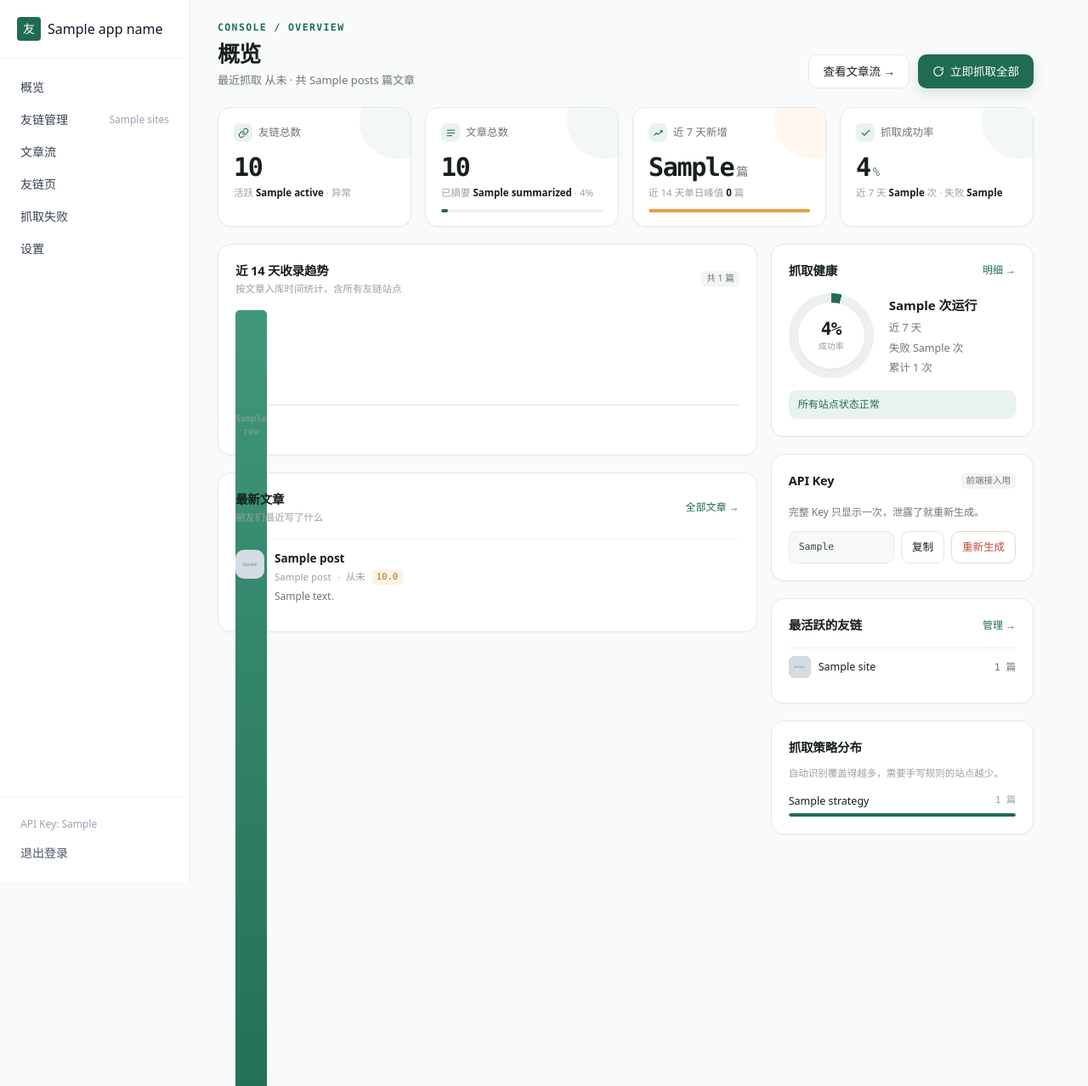
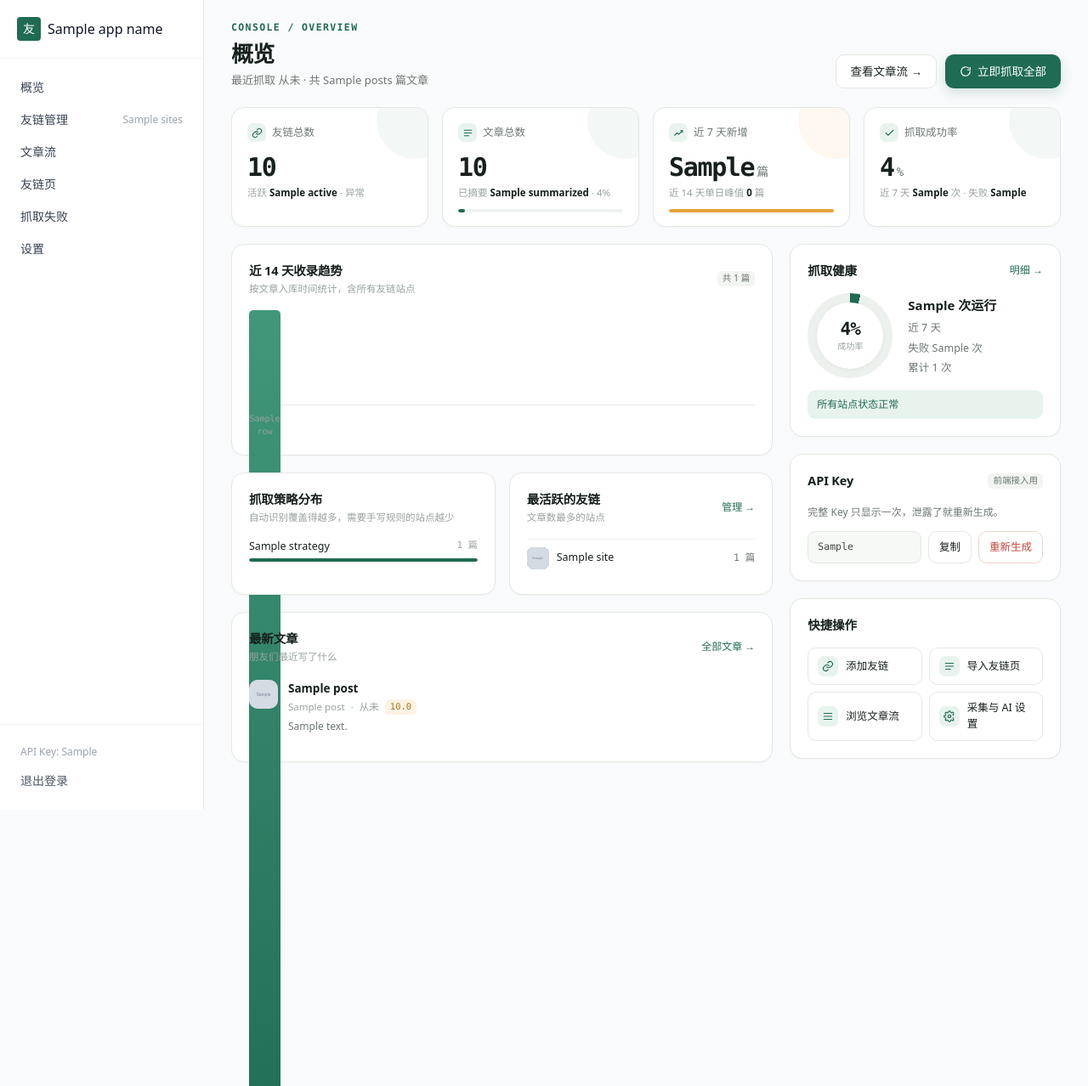
Before and after one commit to penndu/ducircle, a FastAPI app: template web/templates/dashboard.html in a window 1280 px wide. Shown: the top 1278 px of the page at 85% size. Run offline with FastAPI, Linux system fonts and the light colour scheme; the template is opened without the code that fills it: most values are stand-ins (such as "Sample title", 1, 10 or a date in 2020); grey boxes marked "Sample" are stand-in pictures; data that the repository does not hold is empty; parts of the project's set-up code (start-up, migrations or seed data) failed here and were passed over; some libraries are stand-ins or nearby versions.

Commit message:
fix: 后台内容区放宽并重排概览栅格，消除右侧空白

```diff
--- a/web/templates/base.html
+++ b/web/templates/base.html
@@ -18,6 +18,18 @@
     body { -webkit-font-smoothing: antialiased; }
     /* 表格在窄屏可横向滚动，不撑破布局 */
     .table-scroll { overflow-x: auto; -webkit-overflow-scrolling: touch; }
+    /* 列表页：窄屏单列，宽屏双列。
+       内容区放宽后，单列会让卡片拉得过宽、行内留白稀疏。 */
+    .list-grid { display: grid; grid-template-columns: 1fr; gap: .5rem; }
+    @media (min-width: 1180px) {
+      .list-grid { grid-template-columns: repeat(2, minmax(0, 1fr)); gap: .75rem; }
+      .list-grid-3 { grid-template-columns: repeat(3, minmax(0, 1fr)); }
+    }
+    @media (min-width: 1680px) {
+      .list-grid-3 { grid-template-columns: repeat(3, minmax(0, 1fr)); }
+    }
+    /* 设置页这类表单保持单列但限宽，避免行拉太长 */
+    .form-narrow { max-width: 760px; }
   </style>
   {% block head_extra %}{% endblock %}
 </head>
--- a/web/templates/dashboard.html
+++ b/web/templates/dashboard.html
@@ -45,6 +45,8 @@
 .ds-kpi-num small{font-size:14px;color:var(--ds-muted);margin-left:3px;font-weight:500}
 .ds-kpi-foot{font-size:11.5px;color:var(--ds-faint);position:relative;z-index:1}
 .ds-kpi-foot b{color:var(--ds-ink);font-weight:600}
+.ds-kpis{display:grid;grid-template-columns:repeat(2,minmax(0,1fr));gap:.75rem}
+@media(min-width:768px){.ds-kpis{grid-template-columns:repeat(4,minmax(0,1fr));gap:1rem}}
 .ds-track{height:4px;border-radius:4px;background:#eef2ee;overflow:hidden;margin-top:10px;position:relative;z-index:1}
 .ds-track i{display:block;height:100%;border-radius:4px;background:var(--ds-brand)}
 .ds-track.warn i{background:var(--ds-accent)}
@@ -88,10 +90,38 @@
 .ds-empty h2{font-size:16px;font-weight:630;margin:0 0 8px}
 .ds-empty p{font-size:13px;color:var(--ds-muted);max-width:400px;margin:0 auto 20px;line-height:1.8}
 .ds-strategy{font-size:12.5px}
-.ds-strategy-row{margin-bottom:11px}
+.ds-strategy-row{margin-bottom:0}
 .ds-strategy-row:last-child{margin-bottom:0}
 .ds-strategy-label{display:flex;justify-content:space-between;gap:8px;margin-bottom:5px;color:var(--ds-ink)}
 .ds-strategy-label span:last-child{color:var(--ds-faint);font-family:var(--mono);font-size:11px}
+
+/* 12 栅格：左 8 右 4。之前用 lg:grid-cols-3 + col-span-2，
+   右侧固定 1/3 宽，在宽屏下显得窄而长。 */
+.ds-grid{display:grid;grid-template-columns:1fr;gap:1rem}
+@media(min-width:1100px){
+  .ds-grid{grid-template-columns:minmax(0,2fr) minmax(300px,1fr);gap:1.25rem}
+}
+/* 趋势 + 策略这一对并排，避免左右不等高留下空白 */
+.ds-pair{display:grid;grid-template-columns:1fr;gap:1rem;align-items:stretch}
+@media(min-width:760px){
+  .ds-pair{grid-template-columns:1fr 1fr}
+}
+/* 策略卡的行分布撑满卡片高度，不在底部留一段空 */
+.ds-strategy{display:flex;flex-direction:column}
+.ds-strategy-body{flex:1;display:flex;flex-direction:column;justify-content:flex-start;gap:14px}
+/* 最新文章在宽屏下双列，左栏变矮，与右栏高度更接近 */
+.ds-posts{display:grid;grid-template-columns:1fr;gap:0 1.5rem}
+@media(min-width:1400px){
+  .ds-posts{grid-template-columns:repeat(2,minmax(0,1fr))}
+  .ds-posts .ds-post{border-top:1px solid #f1f4f0}
+  .ds-posts .ds-post:nth-child(-n+2){border-top:0;padding-top:2px}
+}
+.ds-quick{display:grid;grid-template-columns:1fr 1fr;gap:8px}
+.ds-quick-link{display:flex;align-items:center;gap:9px;font-size:12.5px;color:var(--ds-ink-2);
+  border:1px solid var(--ds-line);border-radius:10px;padding:9px 11px;transition:background .18s,border-color .18s}
+.ds-quick-link:hover{background:var(--ds-brand-soft);border-color:#d5e9de;color:var(--ds-brand-dark)}
+.ds-quick-ic{width:24px;height:24px;border-radius:7px;background:var(--ds-brand-soft);color:var(--ds-brand);
+  display:grid;place-items:center;flex-shrink:0}
 </style>
 {% endblock %}
 
@@ -137,7 +167,7 @@
   {% endif %}
 
   {# ---- 核心指标 ---- #}
-  <div class="grid grid-cols-2 lg:grid-cols-4 gap-3 md:gap-4">
+  <div class="ds-kpis">
     <div class="ds-card ds-kpi">
       <div class="ds-kpi-label">
         <span class="ds-kpi-ic"><svg width="13" height="13" viewBox="0 0 24 24" fill="none" stroke="currentColor" stroke-width="2" stroke-linecap="round"><path d="M10 13a5 5 0 007.5.5l3-3a5 5 0 00-7-7l-1.7 1.7"/><path d="M14 11a5 5 0 00-7.5-.5l-3 3a5 5 0 007 7l1.7-1.7"/></svg></span>
@@ -179,9 +209,10 @@
     </div>
   </div>
 
-  <div class="grid grid-cols-1 lg:grid-cols-3 gap-4 mt-4 md:mt-5">
+  {# ---- 主区：左 8 / 右 4（12 栅格） ---- #}
+  <div class="ds-grid mt-4 md:mt-5">
     {# ---- 左栏 ---- #}
-    <div class="lg:col-span-2 space-y-4 md:space-y-5">
+    <div class="ds-col-main space-y-4 md:space-y-5">
 
       <section class="ds-card">
         <div class="ds-card-head">
@@ -203,6 +234,57 @@
         </div>
       </section>
 
+      {# 趋势与策略并排：宽屏下这一对高度接近，不再留出空白 #}
+      <div class="ds-pair">
+        <section class="ds-card ds-strategy">
+          <div class="ds-card-head">
+            <div>
+              <h2 class="ds-card-title">抓取策略分布</h2>
+              <p class="ds-card-note">自动识别覆盖得越多，需要手写规则的站点越少</p>
+            </div>
+          </div>
+          {% if strategy_rows %}
+          {% set max_count = strategy_rows[0][1] %}
+          <div class="ds-strategy-body">
+          {% for strategy, count in strategy_rows %}
+          <div class="ds-strategy-row">
+            <div class="ds-strategy-label">
+              <span>{{ strategy | replace('fingerprint:', '框架识别 · ') }}</span>
+              <span>{{ count }} 篇</span>
+            </div>
+            <div class="ds-track" style="margin-top:0"><i style="width:{{ (count / max_count * 100) | round | int }}%"></i></div>
+          </div>
+          {% endfor %}
+          </div>
+          {% else %}
+          <p style="font-size:12.5px;color:var(--ds-faint);margin:0">还没有抓取记录。</p>
+          {% endif %}
+        </section>
+
+        <section class="ds-card">
+          <div class="ds-card-head">
+            <div>
+              <h2 class="ds-card-title">最活跃的友链</h2>
+              <p class="ds-card-note">文章数最多的站点</p>
+            </div>
+            <a class="ds-card-action" href="/web/sites">管理 →</a>
+          </div>
+          {% if insights.top_sites %}
+          {% for site in insights.top_sites %}
+          <div class="ds-list-row">
+            <span class="ds-avatar">
+              {% if site.avatar %}<img src="{{ site.avatar }}" alt="" loading="lazy">{% else %}{{ site.name[0] }}{% endif %}
+            </span>
+            <a class="ds-list-row-name" href="{{ site.url }}" target="_blank" rel="noopener noreferrer">{{ site.name }}</a>
+            <span class="ds-list-row-num">{{ site.count }} 篇</span>
+          </div>
+          {% endfor %}
+          {% else %}
+          <p style="font-size:12.5px;color:var(--ds-faint);margin:0">添加友链后这里会显示排行。</p>
+          {% endif %}
+        </section>
+      </div>
+
       <section class="ds-card">
         <div class="ds-card-head">
           <div>
@@ -213,6 +295,7 @@
         </div>
 
         {% if insights.recent_posts %}
+          <div class="ds-posts">
           {% for post in insights.recent_posts %}
           <div class="ds-post">
             <div class="ds-avatar">
@@ -234,6 +317,7 @@
             </div>
           </div>
           {% endfor %}
+          </div>
         {% else %}
         <div style="text-align:center;padding:34px 10px;color:var(--ds-faint);font-size:13px">
           还没有文章。添加友链后点右上角「立即抓取全部」就会有了。
@@ -243,7 +327,7 @@
     </div>
 
     {# ---- 右栏 ---- #}
-    <aside class="space-y-4 md:space-y-5">
+    <aside class="ds-col-side space-y-4 md:space-y-5">
 
       <section class="ds-card">
         <div class="ds-card-head"><h2 class="ds-card-title">抓取健康</h2>
@@ -310,40 +394,36 @@
         </div>
       </section>
 
-      {% if insights.top_sites %}
+      {# 快捷入口：右栏底部原本空着，补上常用操作 #}
       <section class="ds-card">
-        <div class="ds-card-head"><h2 class="ds-card-title">最活跃的友链</h2>
-          <a class="ds-card-action" href="/web/sites">管理 →</a></div>
-        {% for site in insights.top_sites %}
-        <div class="ds-list-row">
-          <span class="ds-avatar">
-            {% if site.avatar %}<img src="{{ site.avatar }}" alt="" loading="lazy">{% else %}{{ site.name[0] }}{% endif %}
-          </span>
-          <a class="ds-list-row-name" href="{{ site.url }}" target="_blank" rel="noopener noreferrer">{{ site.name }}</a>
-          <span class="ds-list-row-num">{{ site.count }} 篇</span>
+        <div class="ds-card-head"><h2 class="ds-card-title">快捷操作</h2></div>
+        <div class="ds-quick">
+          <a href="/web/sites" class="ds-quick-link">
+            <span class="ds-quick-ic">
+              <svg width="14" height="14" viewBox="0 0 24 24" fill="none" stroke="currentColor" stroke-width="2" stroke-linecap="round"><path d="M10 13a5 5 0 007.5.5l3-3a5 5 0 00-7-7l-1.7 1.7"/><path d="M14 11a5 5 0 00-7.5-.5l-3 3a5 5 0 007 7l1.7-1.7"/></svg>
+            </span>
+            <span>添加友链</span>
+          </a>
+          <a href="/web/link-pages" class="ds-quick-link">
+            <span class="ds-quick-ic">
+              <svg width="14" height="14" viewBox="0 0 24 24" fill="none" stroke="currentColor" stroke-width="2" stroke-linecap="round"><path d="M4 6h16M4 12h16M4 18h10"/></svg>
+            </span>
+            <span>导入友链页</span>
+          </a>
+          <a href="/web/posts" class="ds-quick-link">
+            <span class="ds-quick-ic">
+              <svg width="14" height="14" viewBox="0 0 24 24" fill="none" stroke="currentColor" stroke-width="2" stroke-linecap="round"><path d="M4 6h16M4 12h16M4 18h16"/></svg>
+            </span>
+            <span>浏览文章流</span>
+          </a>
+          <a href="/web/settings" class="ds-quick-link">
+            <span class="ds-quick-ic">
+              <svg width="14" height="14" viewBox="0 0 24 24" fill="none" stroke="currentColor" stroke-width="2" stroke-linecap="round"><circle cx="12" cy="12" r="3"/><path d="M19.4 15a1.65 1.65 0 00.33 1.82l.06.06a2 2 0 11-2.83 2.83l-.06-.06a1.65 1.65 0 00-1.82-.33 1.65 1.65 0 00-1 1.51V21a2 2 0 11-4 0v-.09A1.65 1.65 0 009 19.4a1.65 1.65 0 00-1.82.33l-.06.06a2 2 0 11-2.83-2.83l.06-.06A1.65 1.65 0 004.6 15a1.65 1.65 0 00-1.51-1H3a2 2 0 110-4h.09A1.65 1.65 0 004.6 9a1.65 1.65 0 00-.33-1.82l-.06-.06a2 2 0 112.83-2.83l.06.06A1.65 1.65 0 009 4.6a1.65 1.65 0 001-1.51V3a2 2 0 114 0v.09a1.65 1.65 0 001 1.51 1.65 1.65 0 001.82-.33l.06-.06a2 2 0 112.83 2.83l-.06.06A1.65 1.65 0 0019.4 9c.14.35.4.64.73.83"/></svg>
+            </span>
+            <span>采集与 AI 设置</span>
+          </a>
         </div>
-        {% endfor %}
       </section>
-      {% endif %}
-
-      {% if strategy_rows %}
-      <section class="ds-card ds-strategy">
-        <div class="ds-card-head"><h2 class="ds-card-title">抓取策略分布</h2></div>
-        <p style="font-size:11.5px;color:var(--ds-faint);margin:-6px 0 14px;line-height:1.6">
-          自动识别覆盖得越多，需要手写规则的站点越少。
-        </p>
-        {% set max_count = strategy_rows[0][1] %}
-        {% for strategy, count in strategy_rows %}
-        <div class="ds-strategy-row">
-          <div class="ds-strategy-label">
-            <span>{{ strategy | replace('fingerprint:', '框架识别 · ') }}</span>
-            <span>{{ count }} 篇</span>
-          </div>
-          <div class="ds-track" style="margin-top:0"><i style="width:{{ (count / max_count * 100) | round | int }}%"></i></div>
-        </div>
-        {% endfor %}
-      </section>
-      {% endif %}
     </aside>
   </div>
 </div>
--- a/web/templates/failed.html
+++ b/web/templates/failed.html
@@ -14,7 +14,7 @@
 </p>
 
 {% if failed %}
-<ul class="space-y-3">
+<ul class="list-grid">
   {% for site in failed %}
   <li class="bg-white rounded-lg border border-red-200 p-4">
     <div class="flex items-start gap-3">
--- a/web/templates/layout.html
+++ b/web/templates/layout.html
@@ -7,7 +7,7 @@
 <div class="min-h-screen md:flex">
 
   {# ---- 侧边导航（桌面） ---- #}
-  <aside class="hidden md:flex md:flex-col md:w-56 md:shrink-0 bg-white border-r border-gray-200">
+  <aside class="hidden md:flex md:flex-col md:w-60 md:shrink-0 bg-white border-r border-gray-200">
     <div class="px-5 py-5 border-b border-gray-100">
       <a href="/web" class="flex items-center gap-2">
         <span class="w-7 h-7 rounded grid place-items-center text-sm font-medium text-white" style="background:var(--ds-brand)">友</span>
@@ -50,8 +50,10 @@
   </aside>
 
   {# ---- 主内容 ---- #}
+  {# 内容区铺满可用宽度（上限 1560px）。之前锁死在 max-w-5xl，
+     宽屏下右侧会空掉一大块，页面显得「没做完」。 #}
   <main class="flex-1 min-w-0 pb-20 md:pb-8">
-    <div class="px-4 md:px-8 py-6 max-w-5xl">
+    <div class="px-4 md:px-6 lg:px-8 py-6 max-w-[1560px] mx-auto">
       {% block page %}{% endblock %}
     </div>
   </main>
--- a/web/templates/link_pages.html
+++ b/web/templates/link_pages.html
@@ -15,7 +15,7 @@
 </div>
 
 {% if link_pages %}
-<ul class="space-y-2">
+<ul class="list-grid">
   {% for page in link_pages %}
   <li class="bg-white rounded-lg border {% if page.last_error %}border-red-200{% else %}border-gray-200{% endif %} p-4">
     <div class="flex items-start gap-3">
--- a/web/templates/posts.html
+++ b/web/templates/posts.html
@@ -9,7 +9,7 @@
 </div>
 
 {% if posts %}
-<ul class="space-y-2.5">
+<ul class="list-grid">
   {% for post in posts %}
   <li class="bg-white rounded-lg border border-gray-200 p-4">
     <div class="flex gap-3">
--- a/web/templates/settings.html
+++ b/web/templates/settings.html
@@ -3,6 +3,7 @@
 {% block title %}设置 · {{ app_name }}{% endblock %}
 
 {% block page %}
+<div class="form-narrow">
 <h1 class="text-xl font-medium mb-6">设置</h1>
 
 {# ---- API Key ---- #}
@@ -166,6 +167,7 @@
     </div>
   </dl>
 </div>
+</div>
 {% endblock %}
 
 {% block page_scripts %}
--- a/web/templates/sites.html
+++ b/web/templates/sites.html
@@ -29,7 +29,7 @@
 {% endif %}
 
 {% if sites %}
-<ul class="space-y-2">
+<ul class="list-grid">
   {% for site in sites %}
   <li class="bg-white rounded-lg border {% if site.error %}border-red-200{% else %}border-gray-200{% endif %} p-4">
     <div class="flex items-start gap-3">
```
Also changed, not shown: tests/test_backend_layout.py (added, +107 -0 lines).
